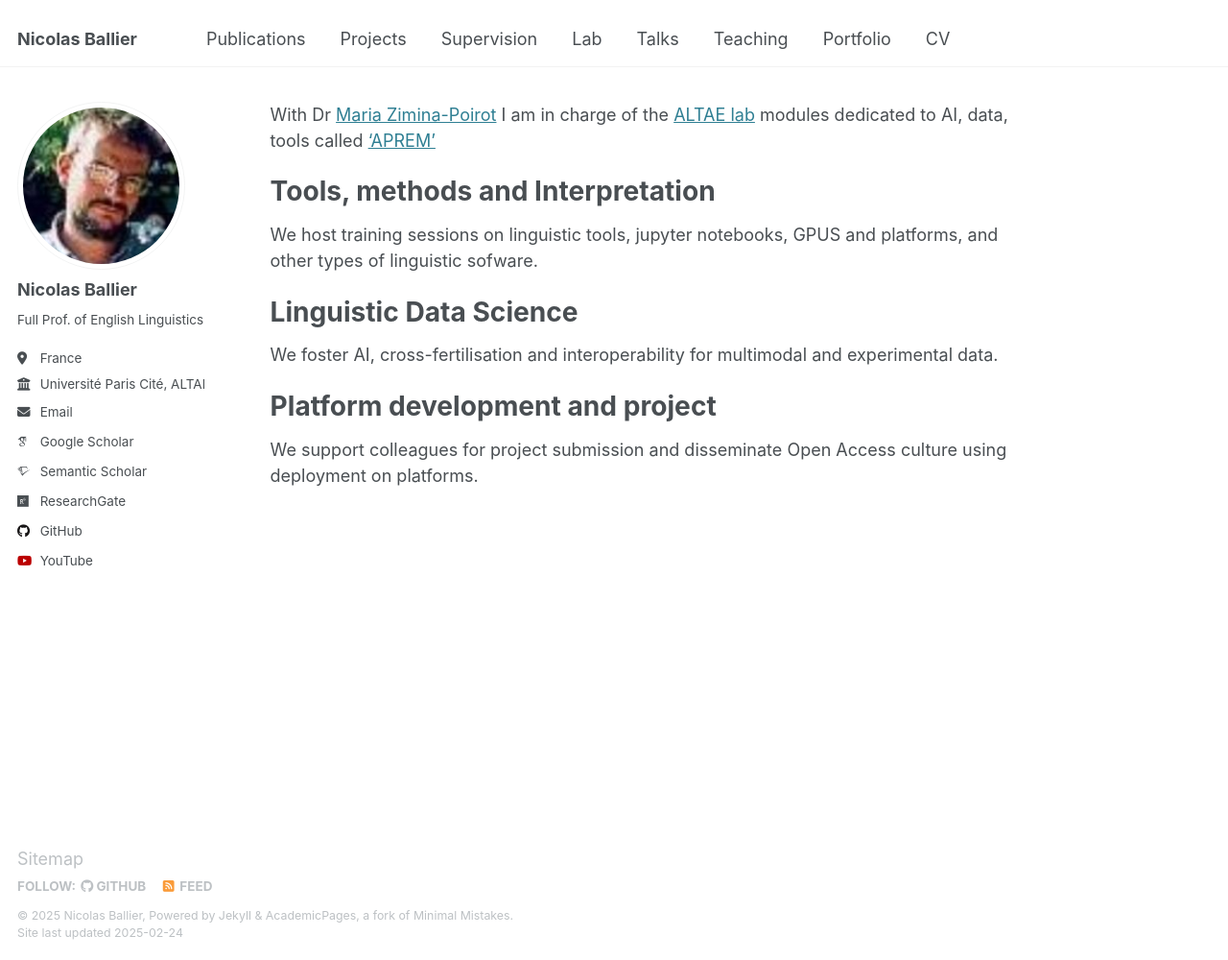
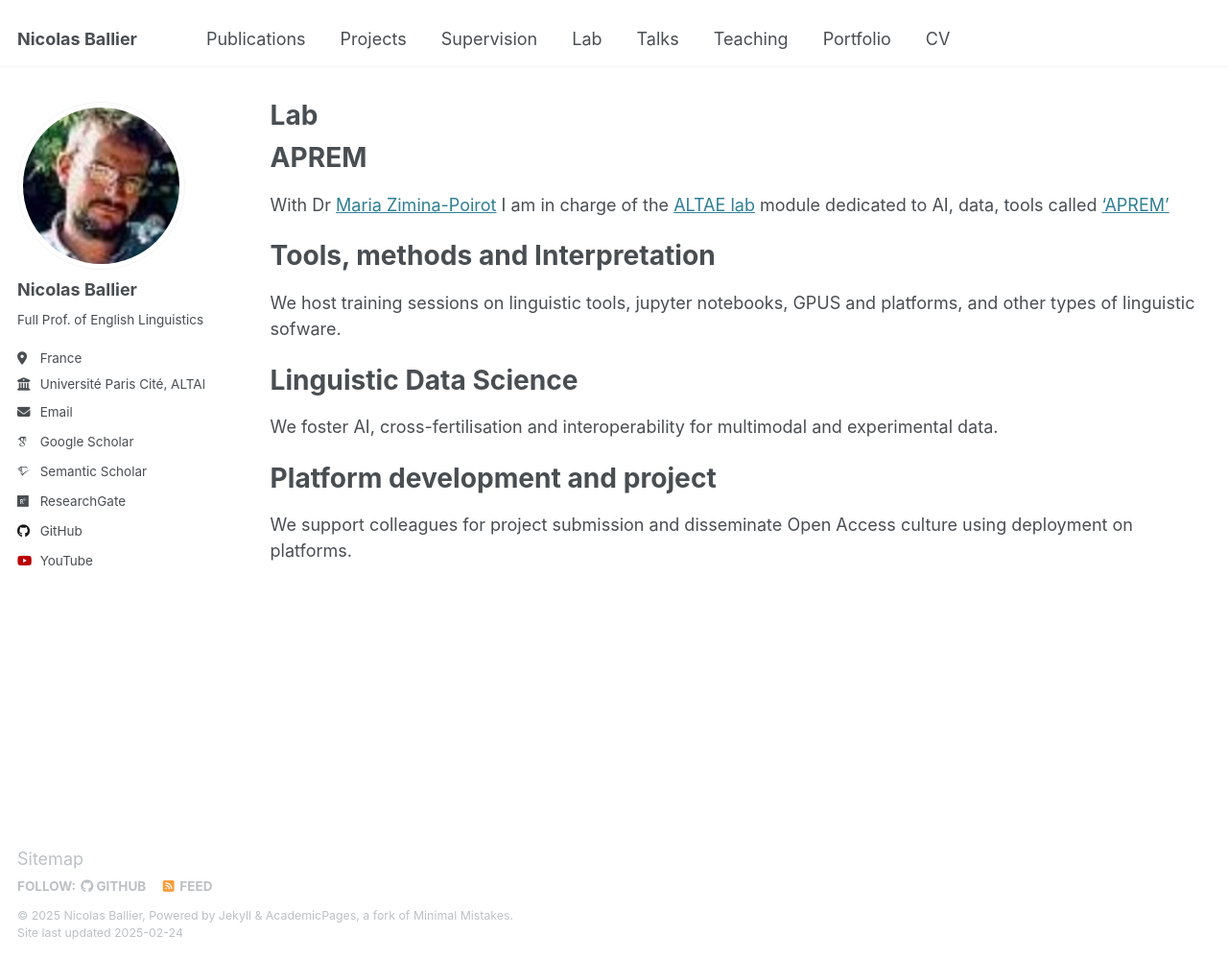
Before and after one commit to nballier/nballier.github.io, a Jekyll site: the page built from _pages/lab.md, in a window 1280 px wide and 1000 px high. Shown: the whole window at 96% size. Built offline with Jekyll 4.4.1, drawn with Linux system fonts in a browser that asks for light colours; some web fonts are replaced; our own code applies the rules of GitHub Pages for plain Markdown files.

Commit message:
Update lab.md

```diff
--- a/_pages/lab.md
+++ b/_pages/lab.md
@@ -1,7 +1,15 @@
+---
+layout: archive
+title: "Lab"
+permalink: /lab/
+author_profile: true
+redirect_from:
+  - /supervision
+---
 
+# APREM
 
-With Dr [Maria Zimina-Poirot](https://clillac-arp.u-paris.fr/annuaire/zimina-poirot-maria/) I am in charge of the [ALTAE lab](https://clillac-arp.u-paris.fr/) modules
-dedicated to AI, data, tools
+With Dr [Maria Zimina-Poirot](https://clillac-arp.u-paris.fr/annuaire/zimina-poirot-maria/) I am in charge of the [ALTAE lab](https://clillac-arp.u-paris.fr/) module dedicated to AI, data, tools
 called ['APREM'](https://clillac-arp.u-paris.fr/structure/atelier-permanent-de-reflexion-epistemologique-et-methodologique/)
 
 
```
